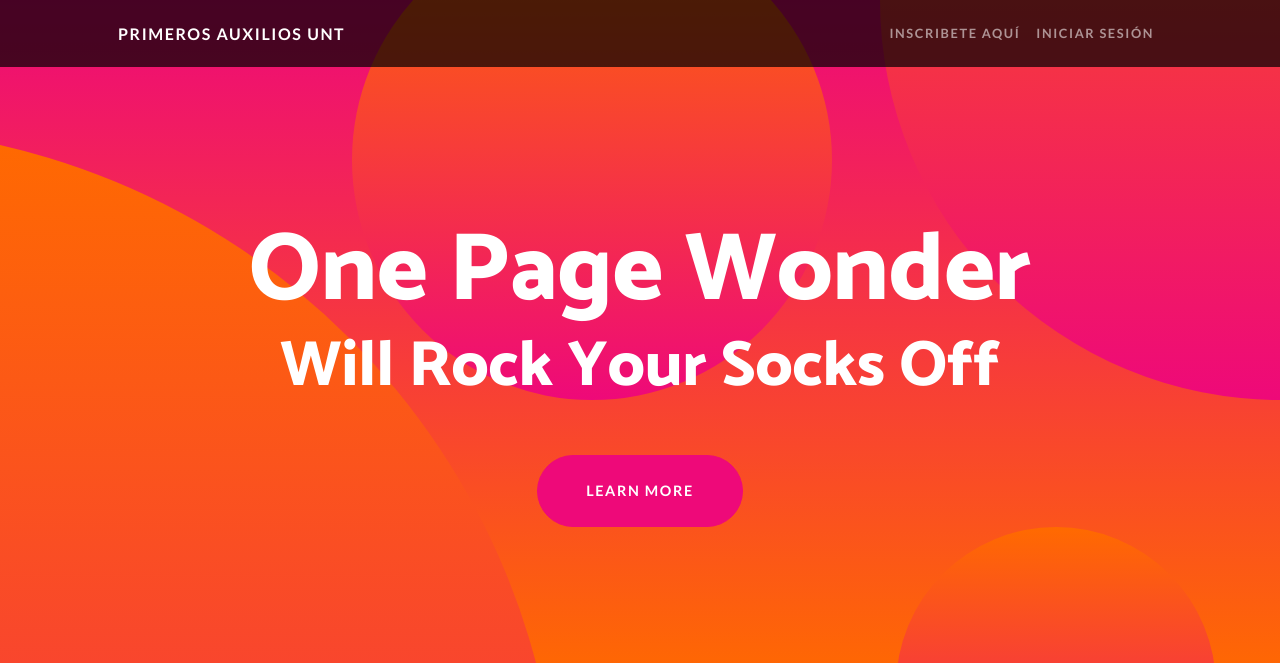
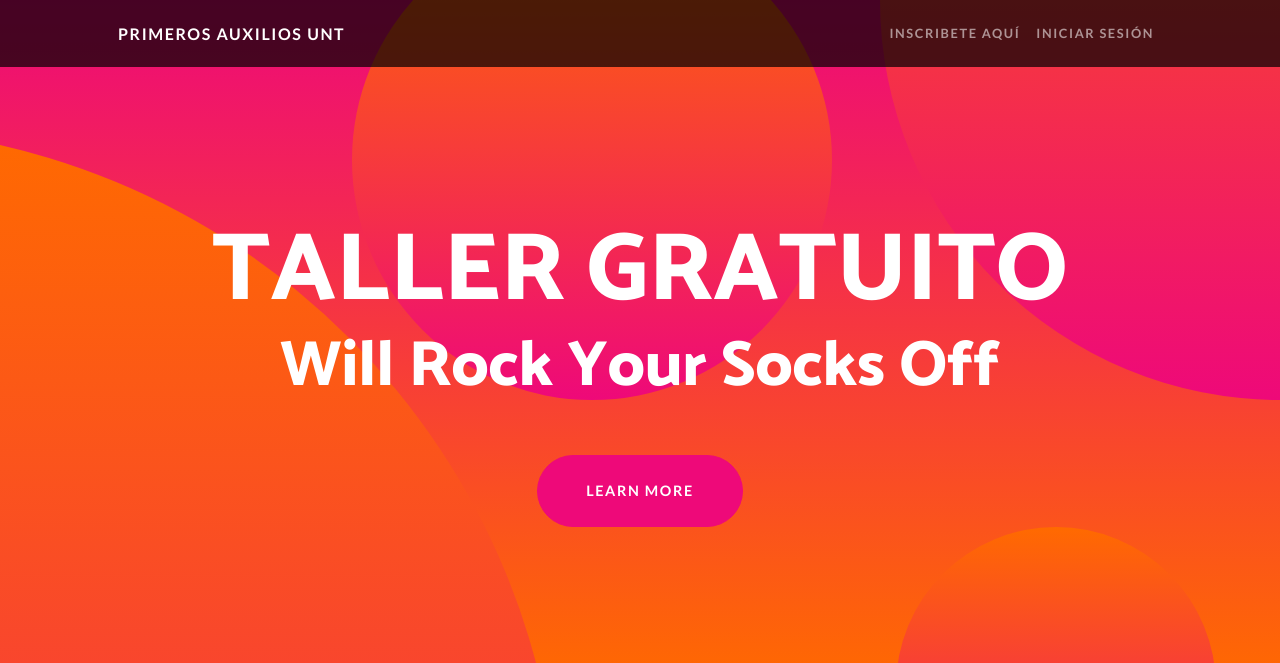
Before and after one commit to LizbethCastillo/PRIMEROSAUXILIOSUNT, a plain HTML site: page index.html in a window 1280 px wide. Shown: the top 663 px of the page. Drawn offline with nearby package versions, Linux system fonts and the light colour scheme.

Commit message:
Update index.html

```diff
--- a/index.html
+++ b/index.html
@@ -33,7 +33,7 @@
         <header class="masthead text-center text-white">
             <div class="masthead-content">
                 <div class="container px-5">
-                    <h1 class="masthead-heading mb-0">One Page Wonder</h1>
+                    <h1 class="masthead-heading mb-0">TALLER GRATUITO</h1>
                     <h2 class="masthead-subheading mb-0">Will Rock Your Socks Off</h2>
                     <a class="btn btn-primary btn-xl rounded-pill mt-5" href="#scroll">Learn More</a>
                 </div>
```
